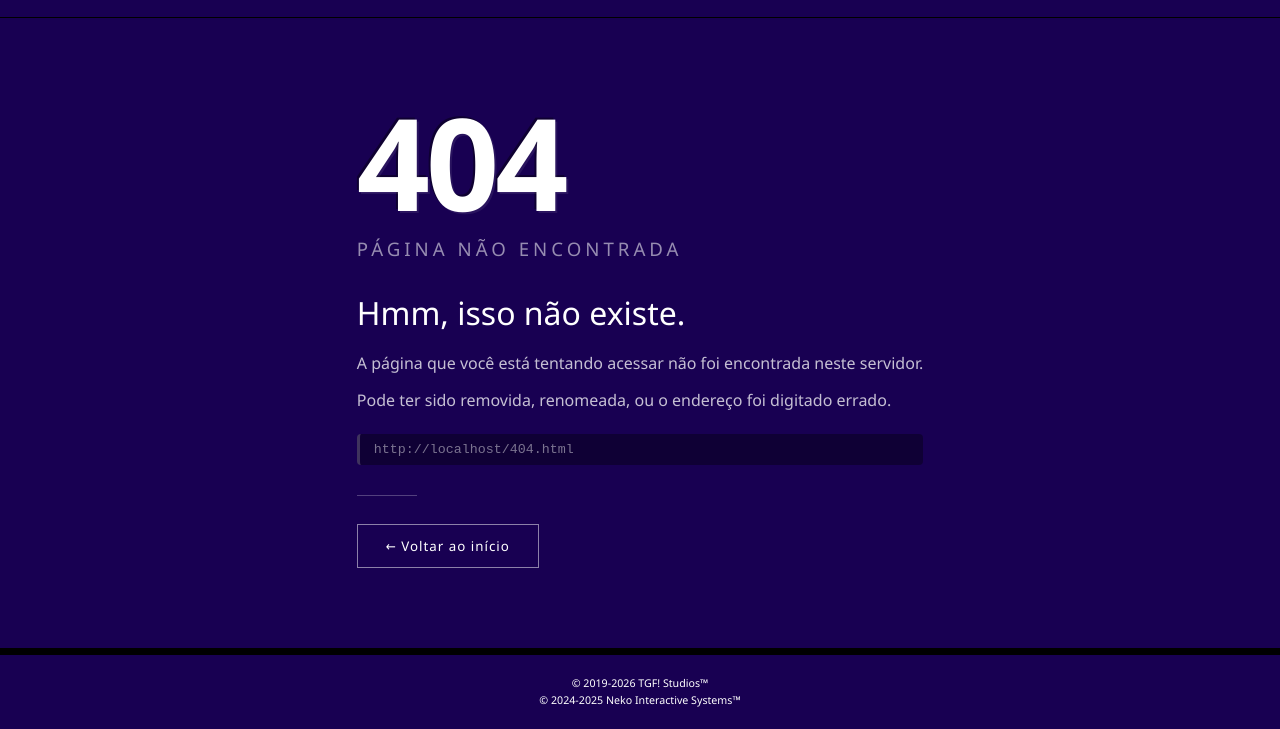
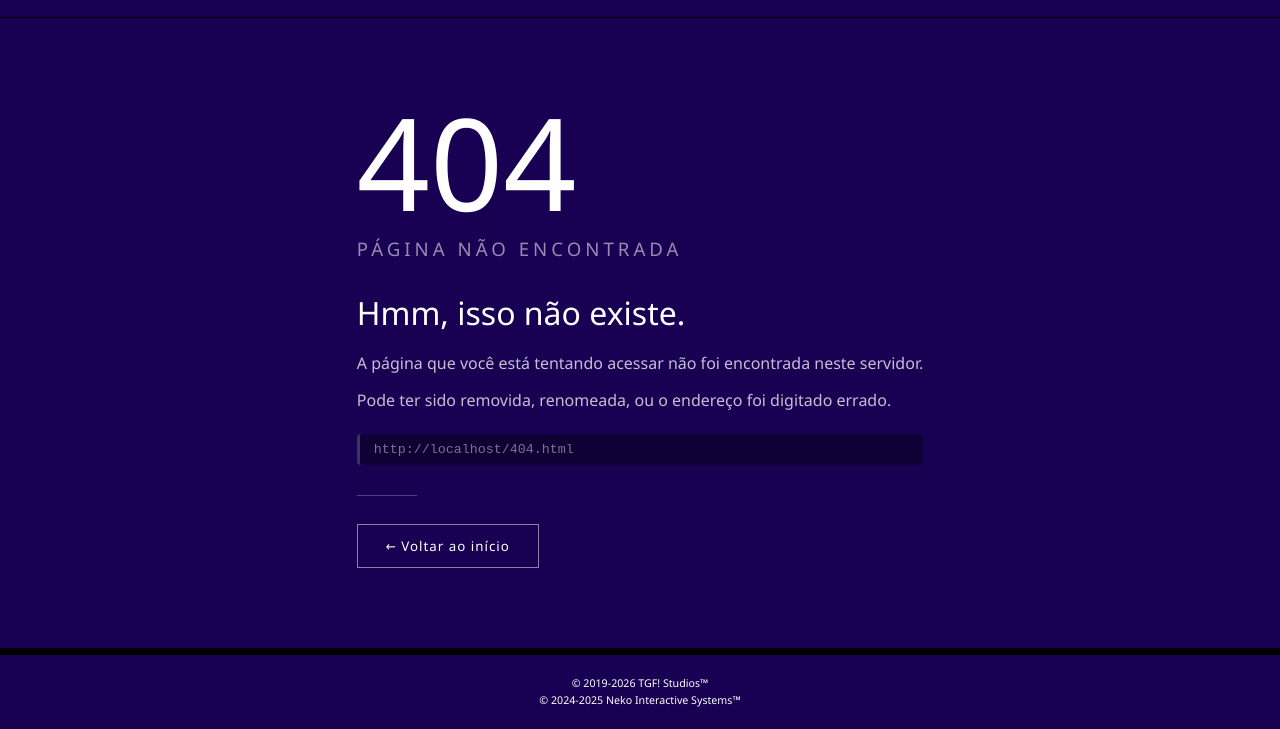
Before and after one commit to tgf-studios/tgf-studios.github.io, a plain HTML site: page 404.html in a window 1280 px wide. Shown: the part 71-800 px from the top of the page. Drawn offline with Linux system fonts and the light colour scheme.

Commit message:
Update 404.html

```diff
--- a/404.html
+++ b/404.html
@@ -96,14 +96,9 @@
         /* Código de erro grande */
         .error-code {
             font-size: 96pt;
-            font-weight: 700;
+            font-weight: 300;
             color: #fff;
             line-height: 1;
-            letter-spacing: -4px;
-            /* Borda sutil pra dar profundidade sem depender só de cor */
-            text-shadow:
-                2px  2px 0 rgba(255,255,255,0.08),
-               -2px -2px 0 rgba(0,0,0,0.4);
             margin-bottom: 10px;
             user-select: none;
         }
```
